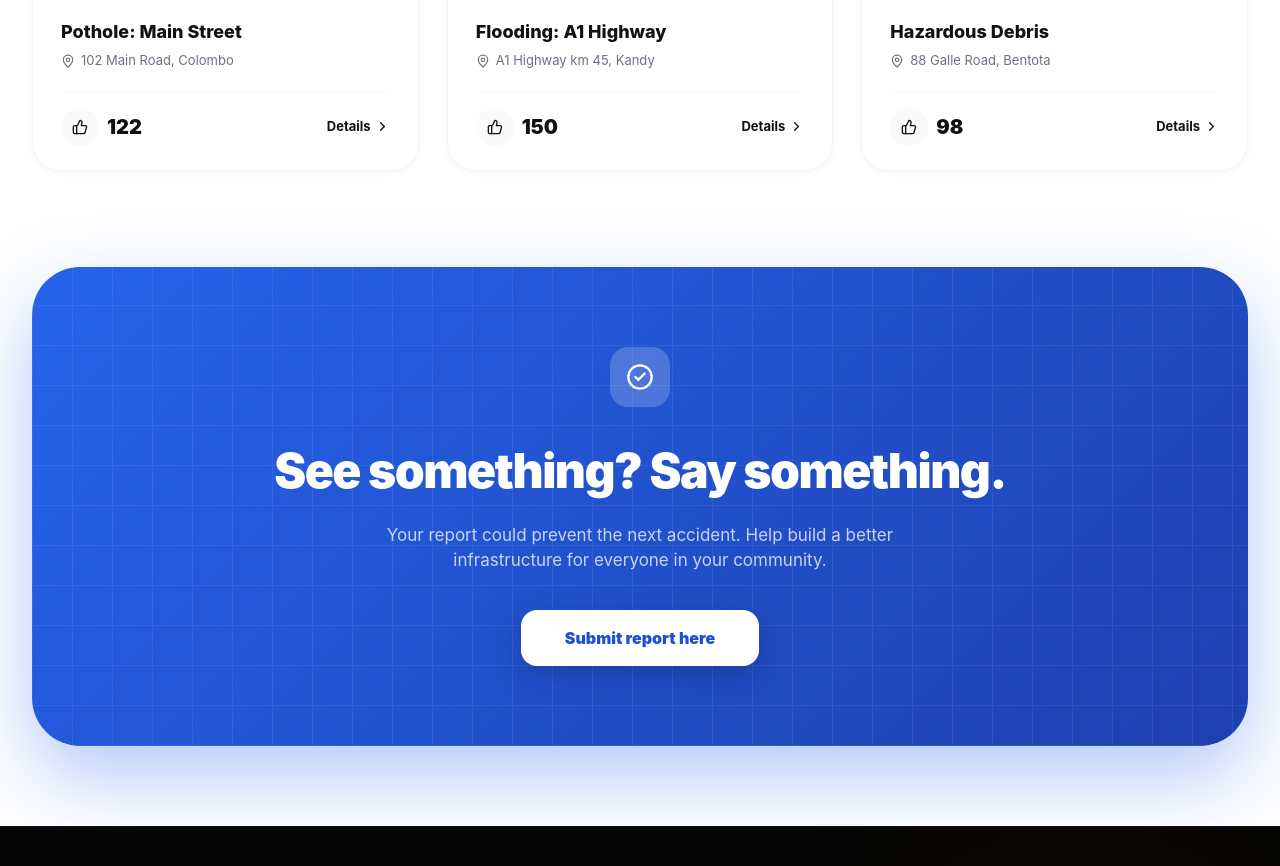
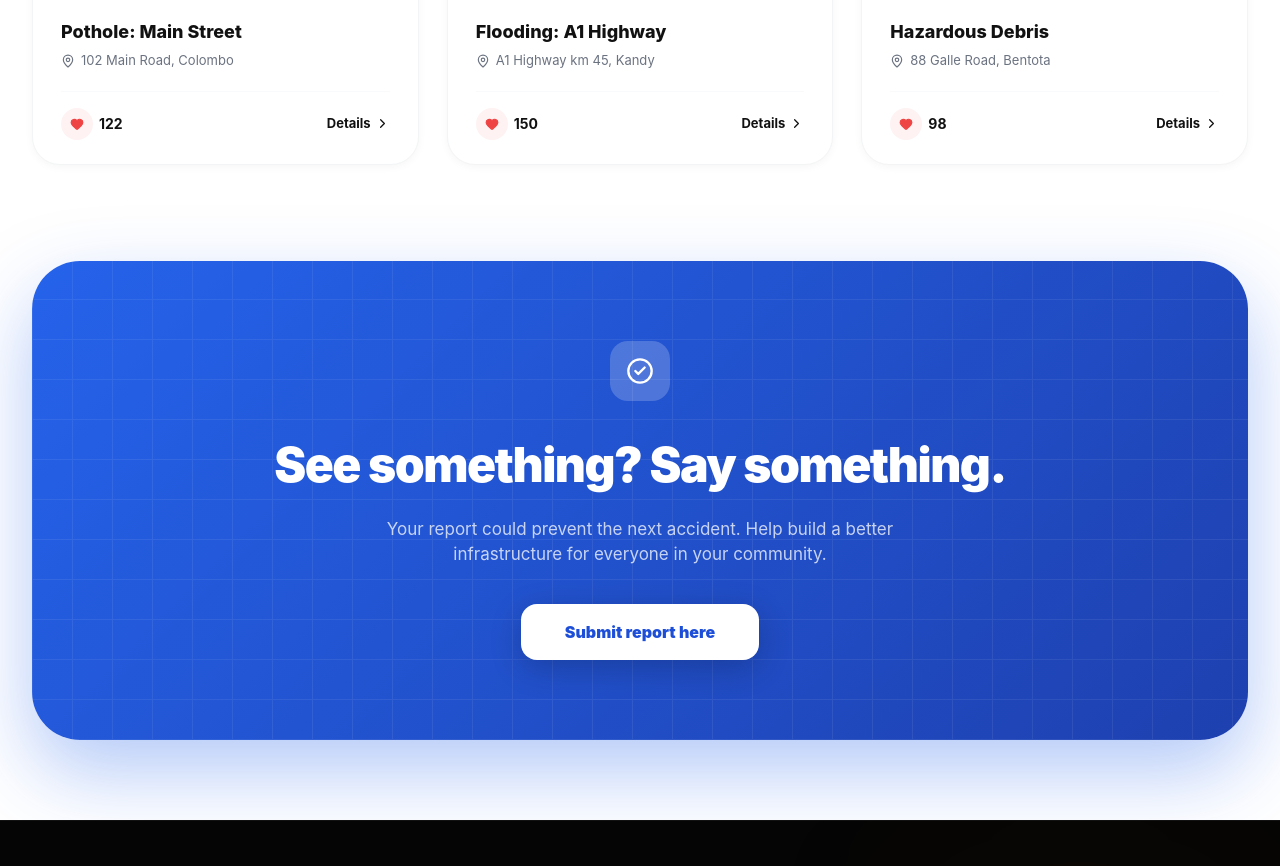
Before and after one commit to Pathum-Piyumal/RoadAware, a React (Vite) app in the folder frontend/: page / in a window 1280 px wide. Shown: the part 2410-3276 px from the top of the page. Built offline with nearby package versions, Linux system fonts and the light colour scheme; no server answers; a web font is replaced by a local one.

Commit message:
Upvote updated

```diff
--- a/frontend/src/components/hazard-report/UpvoteButton.jsx
+++ b/frontend/src/components/hazard-report/UpvoteButton.jsx
@@ -1,5 +1,5 @@
 import React, { useState } from 'react';
-import { ArrowBigUp } from 'lucide-react';
+import { Heart } from 'lucide-react';
 
 const UpvoteButton = ({ hazardId, initialUpvotes, initialHasUpvoted }) => {
   const [upvotes, setUpvotes] = useState(initialUpvotes || 0);
@@ -21,18 +21,17 @@ const UpvoteButton = ({ hazardId, initialUpvotes, initialHasUpvoted }) => {
   return (
     <button
       onClick={handleUpvote}
-      className={`flex items-center gap-2 px-5 py-3 rounded-2xl font-bold transition-all duration-300 border ${
+      className={`flex items-center gap-1.5 px-3 py-1.5 rounded-xl font-bold transition-all duration-300 border cursor-pointer ${
         hasUpvoted
-          ? 'bg-orange-50 text-orange-600 border-orange-200 shadow-sm'
+          ? 'bg-red-50 text-red-600 border-red-200 shadow-sm'
           : 'bg-white text-slate-500 border-gray-200 hover:bg-gray-50 hover:text-slate-900 shadow-sm'
       }`}
     >
-      <ArrowBigUp
-        size={24}
-        className={`transition-transform duration-300 ${isAnimating ? '-translate-y-1 scale-110' : ''} ${hasUpvoted ? 'fill-orange-500' : 'fill-transparent'}`}
+      <Heart
+        size={18}
+        className={`transition-transform duration-300 ${isAnimating ? 'scale-125' : ''} ${hasUpvoted ? 'fill-red-500 text-red-500' : 'fill-transparent text-slate-500'}`}
       />
-      <span className="text-lg">{upvotes}</span>
-      <span className="hidden sm:inline-block ml-1">{hasUpvoted ? 'Upvoted' : 'Upvote'}</span>
+      <span className="text-sm font-medium">{upvotes}</span>
     </button>
   );
 };
--- a/frontend/src/pages/admin/Reports.jsx
+++ b/frontend/src/pages/admin/Reports.jsx
@@ -1,5 +1,5 @@
 import React, { useState, useMemo } from 'react';
-import { Download, Search, Eye, Lightbulb, AlertTriangle, Construction, Droplets, AlertCircle, X } from 'lucide-react';
+import { Download, Search, Eye, Lightbulb, AlertTriangle, Construction, Droplets, AlertCircle, X, Heart } from 'lucide-react';
 import { recentActivity } from '../../utils/dummyData';
 
 const Reports = () => {
@@ -189,7 +189,7 @@ const Reports = () => {
                     <option value="REJECTED">Rejected</option>
                   </select>
                 </td>
-                <td className="p-4 text-sm text-admin-text font-semibold">▲ {report.upvotes}</td>
+                <td className="p-4 text-sm text-admin-text font-semibold flex items-center gap-1.5"><Heart size={14} className="text-red-500 fill-red-500" /> {report.upvotes}</td>
                 <td className="p-4 text-sm text-admin-text">
                   <p className="font-medium text-admin-text m-0">{report.time}</p>
                   <p className="text-xs text-admin-text-muted m-0 mt-0.5">by {report.reporter}</p>
@@ -275,7 +275,7 @@ const Reports = () => {
               <div className="pt-4 border-t border-admin-border">
                 <h3 className="text-sm font-semibold text-admin-text-muted uppercase tracking-wider mb-2">Engagement</h3>
                 <div className="flex items-center gap-2">
-                  <span className="text-sm font-medium text-admin-text">▲ {selectedReport.upvotes} Upvotes</span>
+                  <span className="text-sm font-medium text-admin-text flex items-center gap-1.5"><Heart size={14} className="text-red-500 fill-red-500" /> {selectedReport.upvotes}</span>
                 </div>
               </div>
             </div>
--- a/frontend/src/pages/public/Careers.jsx
+++ b/frontend/src/pages/public/Careers.jsx
@@ -149,9 +149,12 @@ export default function Careers() {
                   <div className="flex items-center gap-2"><Clock size={16} className="text-gray-400" /> {job.salary}</div>
                 </div>
               </div>
-              <button className="px-8 py-3 bg-gray-900 text-white font-bold rounded-2xl hover:bg-orange-600 transition-all flex items-center gap-2 whitespace-nowrap">
+              <a
+                href={`mailto:careers@roadaware.com?subject=Application for ${job.title}`}
+                className="px-8 py-3 bg-gray-900 text-white font-bold rounded-2xl hover:bg-orange-600 transition-all flex items-center gap-2 whitespace-nowrap"
+              >
                 Apply Now <ArrowRight size={18} />
-              </button>
+              </a>
             </div>
           ))}
         </div>
--- a/frontend/src/pages/public/Home.jsx
+++ b/frontend/src/pages/public/Home.jsx
@@ -13,7 +13,7 @@ import {
   Lightbulb,
   Snowflake,
   PawPrint,
-  ThumbsUp,
+  Heart,
   Star,
   ArrowRight,
   Map as MapIcon,
@@ -283,11 +283,11 @@ const HazardCard = ({ title, location, status, upvotes }) => (
     </p>
 
     <div style={{ display: 'flex', justifyContent: 'space-between', alignItems: 'center', paddingTop: 16, borderTop: '1px solid #f9fafb' }}>
-      <div style={{ display: 'flex', alignItems: 'center', gap: 8 }}>
-        <div style={{ width: 38, height: 38, background: '#f9fafb', borderRadius: '50%', display: 'flex', alignItems: 'center', justifyContent: 'center' }}>
-          <ThumbsUp size={16} color="#111" />
+      <div style={{ display: 'flex', alignItems: 'center', gap: 6 }}>
+        <div style={{ width: 32, height: 32, background: '#fef2f2', borderRadius: '50%', display: 'flex', alignItems: 'center', justifyContent: 'center' }}>
+          <Heart size={14} color="#ef4444" fill="#ef4444" />
         </div>
-        <span style={{ fontSize: 20, fontWeight: 900, color: '#111' }}>{upvotes}</span>
+        <span style={{ fontSize: 14, fontWeight: 700, color: '#111' }}>{upvotes}</span>
       </div>
       <button style={{ fontSize: 13, fontWeight: 700, color: '#111', background: 'none', border: 'none', cursor: 'pointer', display: 'flex', alignItems: 'center', gap: 4 }}>
         Details <ChevronRight size={15} />
```
